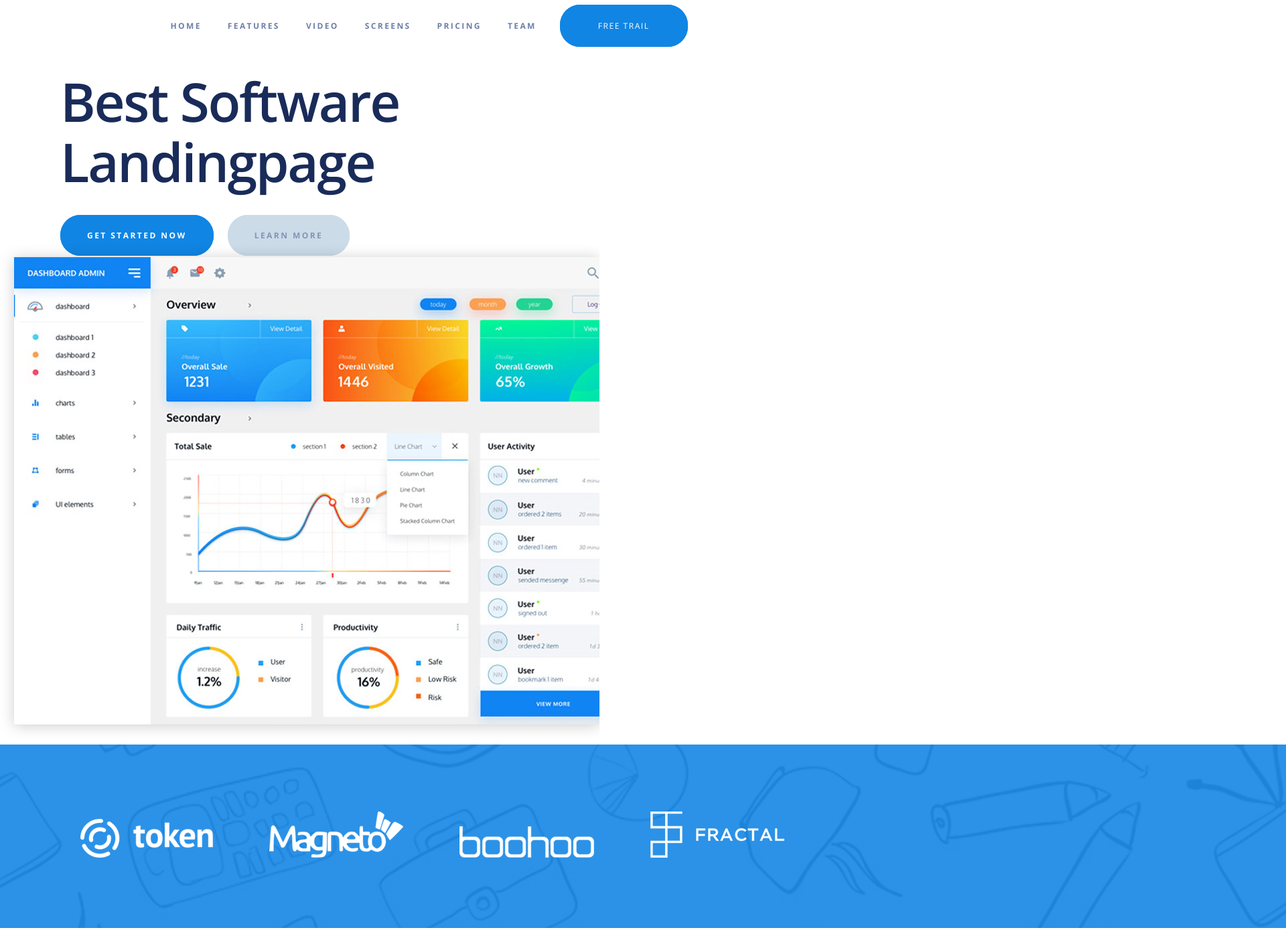
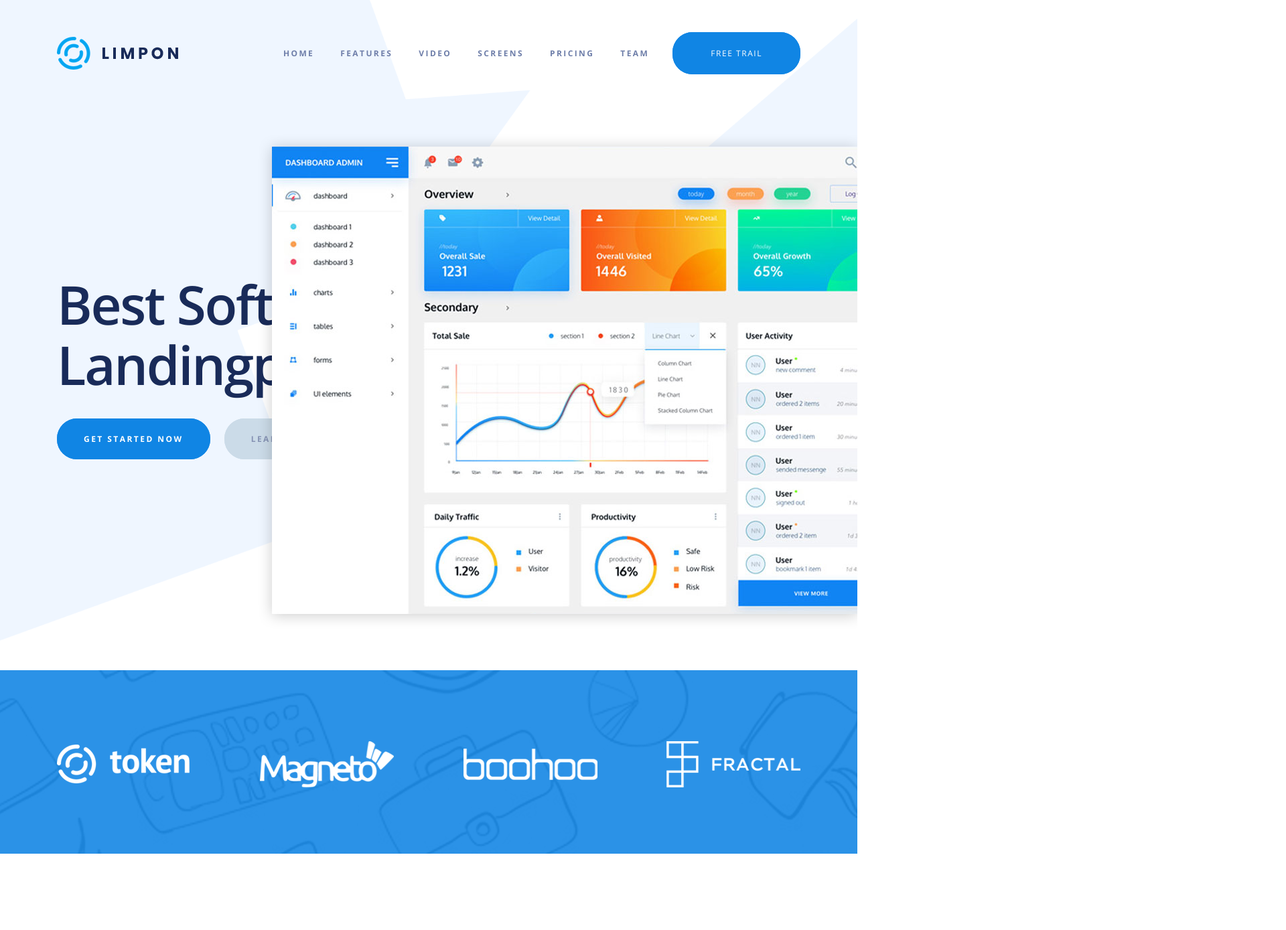
Before and after one commit to LorexIQ/Frontend_project, a plain HTML site: page index.html in a window 1280 px wide. Shown: the top 1389 px of the page at 67% size, 1920 px wide, since content can reach past the window. Drawn offline with nearby package versions, Linux system fonts and the light colour scheme.

Commit message:
add 10LR

```diff
--- a/CSS/style.css
+++ b/CSS/style.css
@@ -8,7 +8,7 @@ a {
     text-decoration: none;
 }
 .wrap {
-    max-width: 1100px;
+    max-width: 1110px;
     margin: 0 auto;
 }
 .title-h2 {
@@ -26,6 +26,13 @@ a {
     margin-bottom: 15px;
     text-transform: uppercase;
     letter-spacing: 3px;
+}
+
+.logo {
+    display: block;
+    background-image: url(../Layout/logo.png);
+    width: 181px;
+    height: 49px;
 }
 
 .btn {
@@ -54,6 +61,23 @@ a {
     background-color: #fff;
 }
 
+.page-header {
+    background-image: url(../Layout/header-bg.png);
+    background-repeat: no-repeat;
+    background-size: cover;
+    padding: 0 0 332px 0;
+    position: relative;
+}
+.page-header .image_hed {
+    display: block;
+    background-image: url(../Layout/bg.png);
+    background-repeat: no-repeat;
+    width: 895px;
+    height: 740px;
+    position: absolute;
+    top: 200px;
+    right: 0px;
+}
 .page-header h1 {
     max-width: 540px;
     line-height: 90px;
@@ -67,16 +91,23 @@ a {
     font-weight: 700;
     text-transform: uppercase;
 }
+.page-header .wrap div:first-child {
+    display: flex;
+    justify-content: space-between;
+    align-items: center;
+    padding-top: 55px;
+    margin-bottom: 305px;
+}
 .page-header .menu {
     font-size: 12px;
     font-weight: 700;
     text-transform: uppercase;
     display: flex;
     justify-content: center;
-    margin: auto;
+    margin: 0;
 }
 .page-header .menu li {
-    margin-right: 39px;
+    margin-left: 39px;
     list-style-type: none;
     letter-spacing: 2.4px;
 }
@@ -92,27 +123,44 @@ a {
 
 
 .page-company {
-    position: relative;
-}
-.page-company .company_img {
-    width: 100%;
-    position: absolute;
-	width: 1920px;
-	height: 274px;
     background-color: #1e8ce6;
+    background-image: url(../Layout/layer_3.png);
+    background-repeat: no-repeat;
+    background-size: cover;
+    height: 274px;
 }
 .page-company ul {
-    left: 50%;
-    margin-left: -560px;
-    position: absolute;
-    width: 1500px;
-    margin-top: 100px;
-
+    list-style-type: none;
+    margin: 0 auto;
+    padding: 106px 0 0 0;
+    display: flex;
+    align-items: center;
+    justify-content: space-between;
 }
-.page-company li {
-    margin: 0px;
-    display: inline;
-    margin-right: 80px;
+.page-company ul li {
+    display: block;
+    flex-basis: 18%;
+    background-repeat: no-repeat;
+}
+.page-company ul li:nth-child(1) {
+    background-image: url(../Layout/company_1.png);
+    height: 58px;
+    width: 198px;
+}
+.page-company ul li:nth-child(2) {
+    background-image: url(../Layout/company_2.png);
+    height: 69px;
+    width: 200px;
+}
+.page-company ul li:nth-child(3) {
+    background-image: url(../Layout/company_3.png);
+    height: 47px;
+    width: 201px;
+}
+.page-company ul li:nth-child(4) {
+    background-image: url(../Layout/company_4.png);
+    height: 69px;
+    width: 200px;
 }
 
 
@@ -154,17 +202,23 @@ a {
 }
 
 
-.page-subscribe img:first-child {
-    position: absolute;
-    max-height: 100%;
+.page-subscribe {
+    width: 100%;
+	height: 521px;
+	background-image: linear-gradient(-30deg, #0a2090, #2377cd);
 }
-.page-subscribe div {
-    position: relative;
+.page-subscribe .wrap {
+    display: flex;
+    height: 100%;
+    justify-content: space-between;
+    align-items: center;
 }
 .page-subscribe h3 {
     font-weight: 600;
     font-size: 50px;
     color: #ffffff;
+    letter-spacing: -1.6px;
+    margin: 0;
 }
 .page-subscribe h3 span {
     font-weight: 800;
@@ -172,6 +226,27 @@ a {
     text-transform: uppercase;
     color: #00bffe;
     display: block;
+    letter-spacing: 2.9px;
+    padding-bottom: 31px;
+}
+.page-subscribe p {
+    font-size: 18px;
+    font-weight: 400;
+    color: #dfe8ff;
+    padding-top: 45px;
+    margin: 0;
+    width: 410px;
+    line-height: 27px;
+}
+.page-subscribe .robot {
+    background-image: url(../Layout/robot.png);
+    background-repeat: no-repeat;
+    background-size: cover;
+    width: 354px;
+    height: 417px;
+}
+.page-subscribe input {
+    padding: 0;
 }
 .page-subscribe .btn-sub {
     padding: 13px 42px;
--- a/index.html
+++ b/index.html
@@ -32,7 +32,7 @@
     <div class='page-header'>
         <div class="wrap">
             <div>
-                <a href="#"><img src="" alt="" /></a>
+                <a href="#" class="logo"></a>
                 <ul class="menu">
                     <li><a href="" class="menu-item">Home</a></li>
                     <li><a href="" class="menu-item">Features</a></li>
@@ -49,15 +49,14 @@
                 <a href="" class= "btn btn-sec">learn more</a>
             </div>
         </div>
-        <img src="Layout/bg.png" alt="">
+        <div class="image_hed"></div>
     </div>
     <div class='page-company'>
-        <img src="Layout/layer_3.png" alt="" class='company_img'>
-        <ul>
-            <li><a href=""><img src="Layout/bg_1.png" alt=""></a></li>
-            <li><a href=""><img src="Layout/bg_2_2.png" alt=""></a></li>
-            <li><a href=""><img src="Layout/bg_3_2.png" alt=""></a></li>
-            <li><a href=""><img src="Layout/bg_4_2.png" alt=""></a></li>
+        <ul class="wrap">
+            <li><a href=""></a></li>
+            <li><a href=""></a></li>
+            <li><a href=""></a></li>
+            <li><a href=""></a></li>
         </ul>
     </div>
     <div class='page-grid'>
@@ -132,13 +131,14 @@
         </div>
     </div>
     <div class='page-subscribe'>
-        <img src="Layout/bg_51.jpg" alt="">
         <div class="wrap">
-            <h3><span>Subscribe</span>Singup For A Trail</h3>
-            <p>Create your free account now & get 30 days free trial No credit</p>
-            <input type="email" placeholder="Enter your email address">
-            <a href="" class="btn btn-sub">Subscribe</a>
-            <img src="Layout/robot.png" alt="Robot">
+            <div>
+                <h3><span>Subscribe</span>Signup For A Trail</h3>
+                <p>Create your free account now & get 30 days free trial No credit card required</p>
+                <input type="email" placeholder="Enter your email address">
+                <a href="" class="btn btn-sub">Subscribe</a>
+            </div>
+            <div class="robot"></div>
         </div>
     </div>
     <div class='page-software'>
```
Also changed, not shown: Layout/company_1.png (renamed from Layout/bg_1.png), Layout/company_2.png (renamed from Layout/bg_2_2.png), Layout/company_3.png (renamed from Layout/bg_3_2.png), Layout/company_4.png (renamed from Layout/bg_4_2.png), Layout/header-bg.png (added), Layout/logo.png (added).
